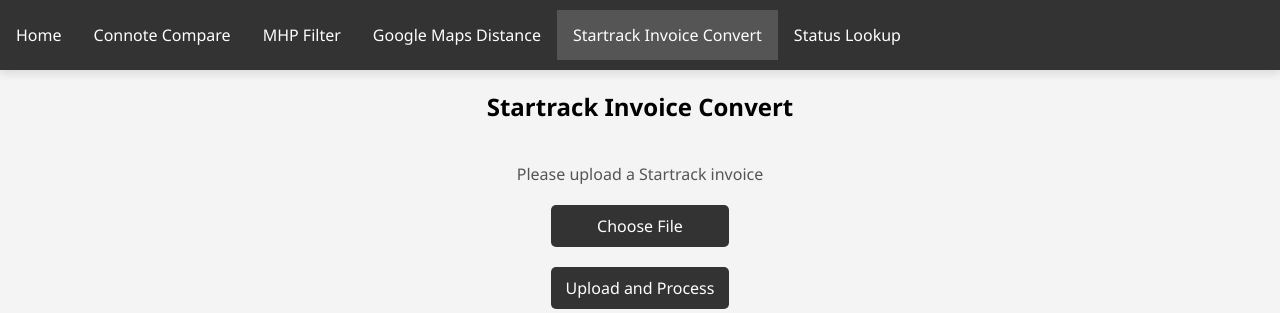
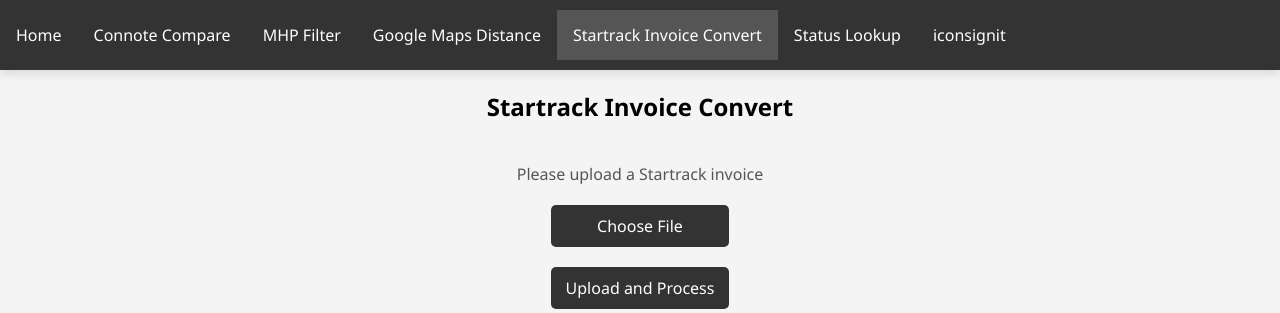
Before and after one commit to sepehrmoghani/tsa_project, a Django app: page /StartrackConvert/ in a window 1280 px wide. Shown: the top 313 px of the page. Run offline with Django 4.2, Linux system fonts and the light colour scheme.

Commit message:
added iconsingit

```diff
--- a/StartrackConvert/templates/startrackconvert.html
+++ b/StartrackConvert/templates/startrackconvert.html
@@ -114,6 +114,7 @@
         <a href="{% url 'gmaps_distance' %}">Google Maps Distance</a>
         <a href="{% url 'StartrackConvert' %}" style="background-color: #555;">Startrack Invoice Convert</a>
         <a href="{% url 'StatusLookup' %}">Status Lookup</a>
+        <a href="https://tsa9.iconsignit.com.au/admin" target="_blank">iconsignit</a>
         {% if user.is_authenticated %}
             <form action="{% url 'logout' %}" method="post" style="float: right;">
                 {% csrf_token %}
--- a/StatusLookup/Templates/status_lookup.html
+++ b/StatusLookup/Templates/status_lookup.html
@@ -113,6 +113,7 @@
         <a href="{% url 'gmaps_distance' %}">Google Maps Distance</a>
         <a href="{% url 'StartrackConvert' %}">Startrack Invoice Convert</a>
         <a href="{% url 'StatusLookup' %}" style="background-color: #555;">Status Lookup</a>
+        <a href="https://tsa9.iconsignit.com.au/admin" target="_blank">iconsignit</a>
         {% if user.is_authenticated %}
             <form action="{% url 'logout' %}" method="post" style="float: right;">
                 {% csrf_token %}
--- a/fileprocessor/templates/connote_compare.html
+++ b/fileprocessor/templates/connote_compare.html
@@ -114,6 +114,7 @@
         <a href="{% url 'gmaps_distance' %}">Google Maps Distance</a>
         <a href="{% url 'StartrackConvert' %}">Startrack Invoice Convert</a>
         <a href="{% url 'StatusLookup' %}">Status Lookup</a>
+        <a href="https://tsa9.iconsignit.com.au/admin" target="_blank">iconsignit</a>
         {% if user.is_authenticated %}
             <form action="{% url 'logout' %}" method="post" style="float: right;">
                 {% csrf_token %}
--- a/gmaps_distance/templates/gmaps_distance.html
+++ b/gmaps_distance/templates/gmaps_distance.html
@@ -114,6 +114,7 @@
         <a href="{% url 'gmaps_distance' %}" style="background-color: #555;">Google Maps Distance</a>
         <a href="{% url 'StartrackConvert' %}">Startrack Invoice Convert</a>
         <a href="{% url 'StatusLookup' %}">Status Lookup</a>
+        <a href="https://tsa9.iconsignit.com.au/admin" target="_blank">iconsignit</a>
         {% if user.is_authenticated %}
             <form action="{% url 'logout' %}" method="post" style="float: right;">
                 {% csrf_token %}
--- a/mhpfilter/templates/index.html
+++ b/mhpfilter/templates/index.html
@@ -114,6 +114,7 @@
         <a href="{% url 'gmaps_distance' %}">Google Maps Distance</a>
         <a href="{% url 'StartrackConvert' %}">Startrack Invoice Convert</a>
         <a href="{% url 'StatusLookup' %}">Status Lookup</a>
+        <a href="https://tsa9.iconsignit.com.au/admin" target="_blank">iconsignit</a>
         {% if user.is_authenticated %}
             <form action="{% url 'logout' %}" method="post" style="float: right;">
                 {% csrf_token %}
```
